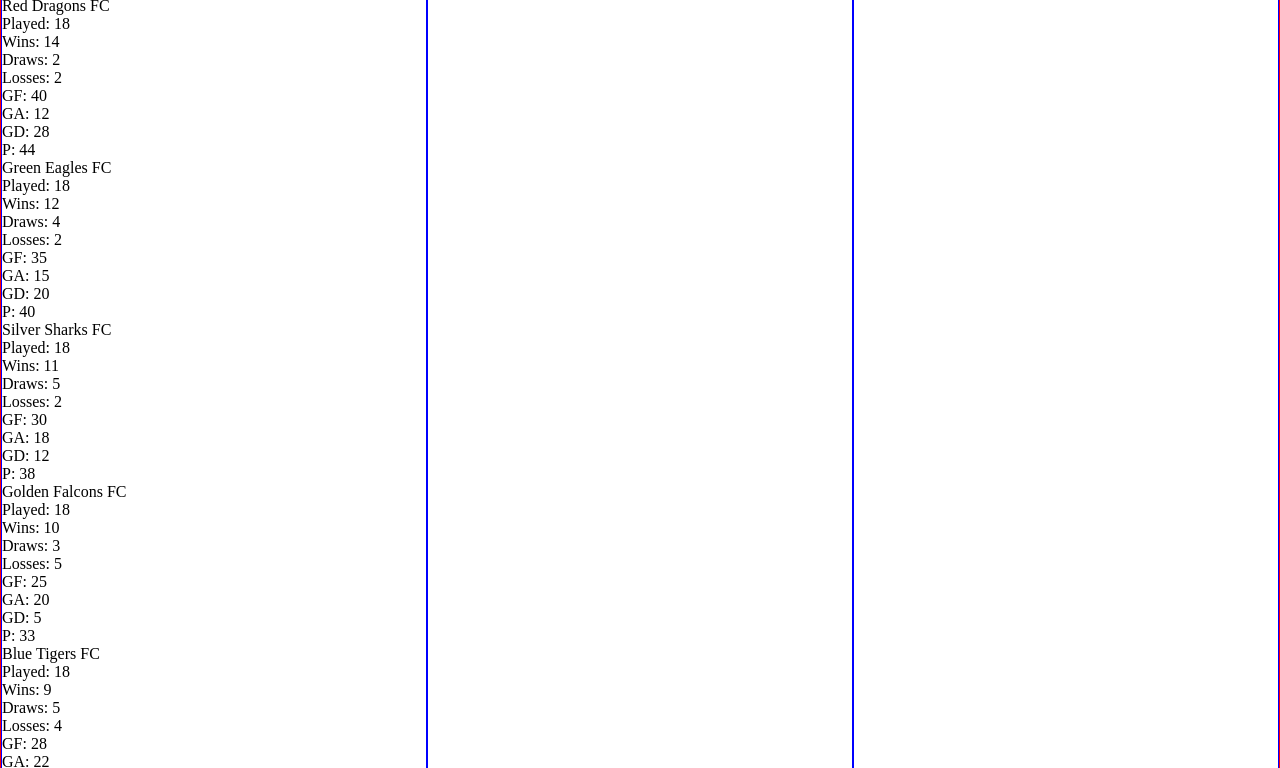
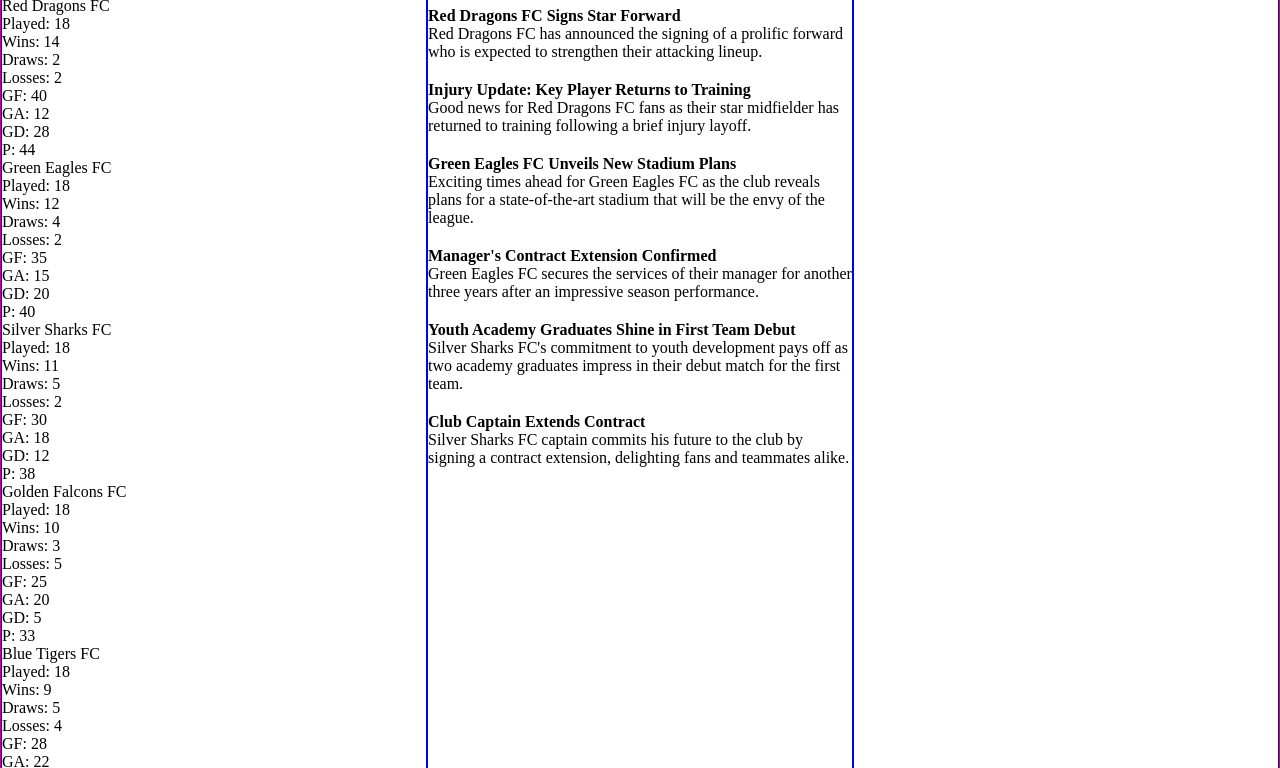
Before and after one commit to Axelskold93/Axelskold93.github.io, a plain HTML site: page index.html in a window 1280 px wide. Shown: the part 71-839 px from the top of the page. Drawn offline with nearby package versions, Linux system fonts and the light colour scheme.

Commit message:
added teamnews

```diff
--- a/index.html
+++ b/index.html
@@ -33,7 +33,13 @@
                 </li>
             </ol>
         </article>
-        <article id="news">News</article>
+        <article id="news">
+            <h2>News</h2>
+            <div v-for="newsItem in teamNews" class="news-item">
+                <h4>{{ newsItem.title }}</h4>
+                <p>{{ newsItem.description }}</p>
+            </div>
+        </article>
         <article id="highlights">Highlights</article>
     </main>
     <footer>
--- a/main.js
+++ b/main.js
@@ -8,6 +8,14 @@ Vue.createApp({
         .then(data => {
           this.teams = data.teams;
         })
+
+        fetch('./teamnews.json')
+        .then(response => {
+            return response.json();
+        })
+        .then(data => {
+            this.teamNews = data.team_news;
+        });
 
       },
       calculateGoalDifference(team) {
@@ -22,7 +30,8 @@ Vue.createApp({
     },
     data() {
         return {
-          teams: []
+          teams: [],
+          teamNews: []
         };
       },
 
--- a/style.css
+++ b/style.css
@@ -32,6 +32,12 @@ main {
     border: solid 1px blue;
     width: 100%;
 }
+
+.news-item{
+    margin-top: 10px;
+    margin-bottom: 20px;
+}
+
 footer {
     border: solid 1px red;
     justify-content: space-evenly;
--- /dev/null
+++ b/teamnews.json
@@ -0,0 +1,29 @@
+{
+    "team_news": [
+
+      {
+        "title": "Red Dragons FC Signs Star Forward",
+        "description": "Red Dragons FC has announced the signing of a prolific forward who is expected to strengthen their attacking lineup."
+      },
+      {
+        "title": "Injury Update: Key Player Returns to Training",
+        "description": "Good news for Red Dragons FC fans as their star midfielder has returned to training following a brief injury layoff."
+      },
+      {
+        "title": "Green Eagles FC Unveils New Stadium Plans",
+        "description": "Exciting times ahead for Green Eagles FC as the club reveals plans for a state-of-the-art stadium that will be the envy of the league."
+      },
+      {
+        "title": "Manager's Contract Extension Confirmed",
+        "description": "Green Eagles FC secures the services of their manager for another three years after an impressive season performance."
+      },
+      {
+        "title": "Youth Academy Graduates Shine in First Team Debut",
+        "description": "Silver Sharks FC's commitment to youth development pays off as two academy graduates impress in their debut match for the first team."
+      },
+      {
+        "title": "Club Captain Extends Contract",
+        "description": "Silver Sharks FC captain commits his future to the club by signing a contract extension, delighting fans and teammates alike."
+      }
+    ]
+  }
```
